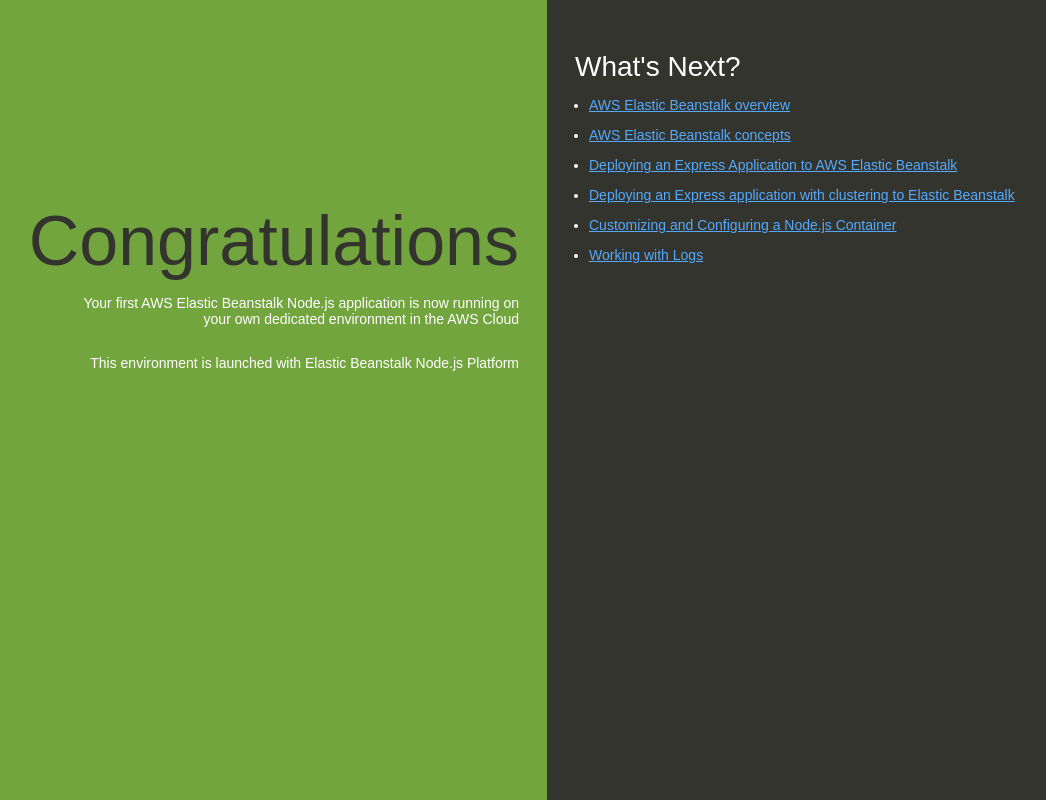
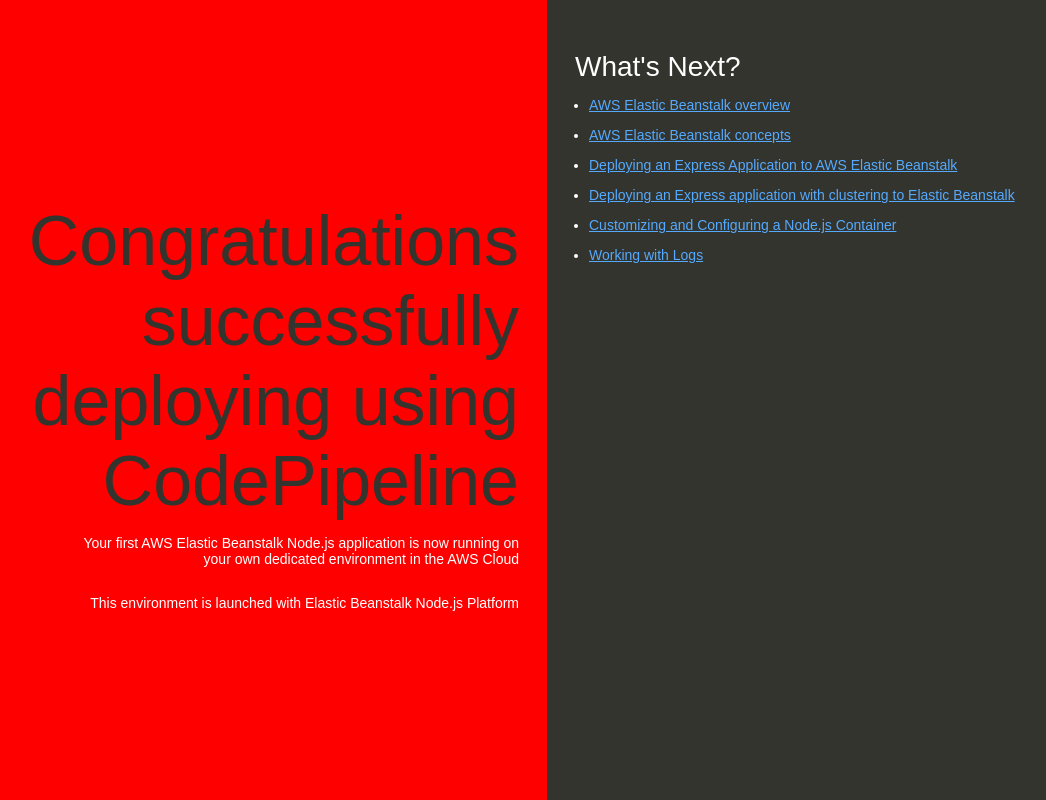
Before and after one commit to tcloudguru/codecommit, a website: page index.html in a window 1280 px wide. Shown: the whole page, without its empty margins (93-1139 px from the left). Drawn offline with Linux system fonts and the light colour scheme.

Commit message:
red color

```diff
--- a/index.html
+++ b/index.html
@@ -35,7 +35,7 @@
 
         text-align: right;
         padding-top: 11em;
-        background-color: #73A53E;
+        background-color: red;
 
       }
       .textColumn p {
@@ -74,7 +74,7 @@
   </head>
   <body>
     <div class="textColumn">
-      <h1>Congratulations</h1>
+      <h1>Congratulations successfully deploying using CodePipeline </h1>
       <p>Your first AWS Elastic Beanstalk Node.js application is now running on your own dedicated environment in the AWS Cloud</p>
       <p>This environment is launched with Elastic Beanstalk Node.js Platform</p>
     </div>
```
